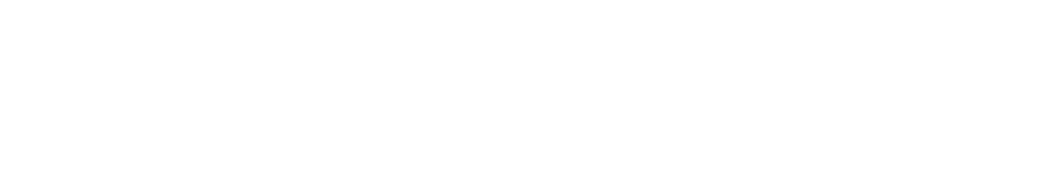
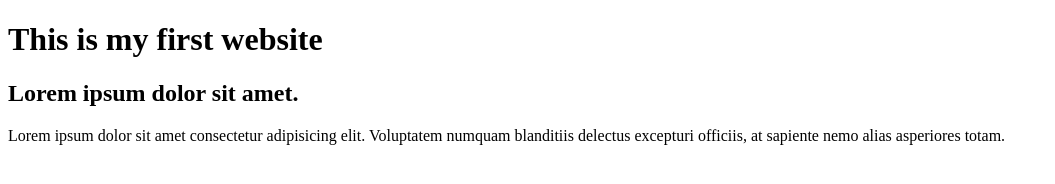
Before and after one commit to hridoyhalder1/first_repo, a plain HTML site: page index.html in a window 1280 px wide. Shown: the whole page, without its empty margins (0-1055 px from the left). Drawn offline with Linux system fonts and the light colour scheme.

Commit message:
header blaaaa

```diff
--- a/index.html
+++ b/index.html
@@ -7,6 +7,9 @@
     <title>My first github </title>
 </head>
 <body>
+    <h1>This is my first website</h1>
+    <h2>Lorem ipsum dolor sit amet.</h2>
+    <p>Lorem ipsum dolor sit amet consectetur adipisicing elit. Voluptatem numquam blanditiis delectus excepturi officiis, at sapiente nemo alias asperiores totam.</p>
 
 </body>
 </html>
```
